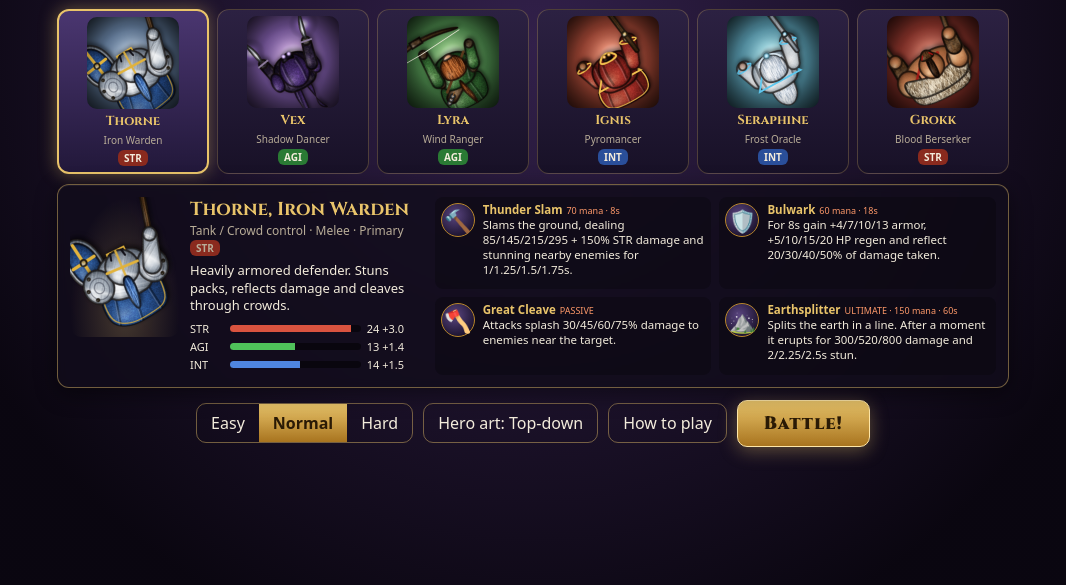
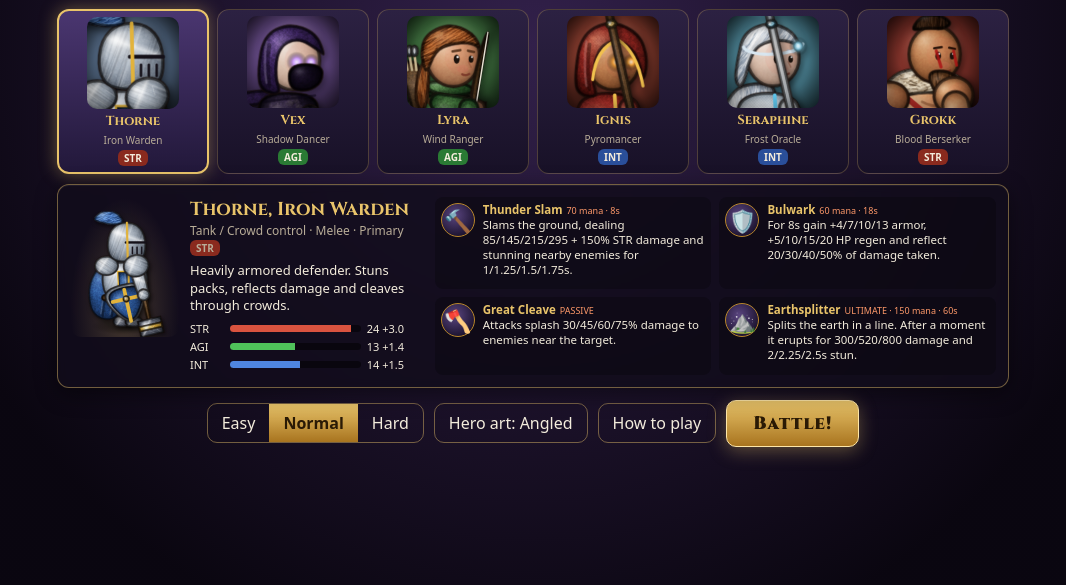
Before and after one commit to spitzky123-sys/Games, a plain HTML site: page herolines/index.html in a window 1280 px wide. Shown: the part 115-700 px from the top of the page, without its empty margins (107-1173 px from the left). Drawn offline with Linux system fonts and the light colour scheme; animation ran at ten frames a second.

Commit message:
Make angled hero art the default style
Co-Authored-By: Claude Opus 5.5 <noreply@anthropic.com>
Claude-Session: https://claude.ai/code/session_01QTrGir6XpXEtEqBhLUh5ha

```diff
--- a/herolines/index.html
+++ b/herolines/index.html
@@ -101,7 +101,7 @@
         <div class="seg" id="diffSeg">
           <button data-d="easy">Easy</button><button data-d="normal" class="on">Normal</button><button data-d="hard">Hard</button>
         </div>
-        <button id="btnStyle" class="ghost">Hero art: Top-down</button>
+        <button id="btnStyle" class="ghost">Hero art: Angled</button>
         <button id="btnHow" class="ghost">How to play</button>
         <button id="btnStart" class="big">Battle!</button>
       </div>
@@ -142,7 +142,7 @@
       <h2>Paused</h2>
       <button class="big" id="btnResume">Resume</button>
       <button id="btnSound">Sound: On</button>
-      <button id="btnStyle2">Hero art: Top-down</button>
+      <button id="btnStyle2">Hero art: Angled</button>
       <button id="btnQuit" class="ghost">Quit to menu</button>
     </div>
   </div>
--- a/herolines/js/heroangled.js
+++ b/herolines/js/heroangled.js
@@ -343,8 +343,8 @@ const HeroAngled = (() => {
 
 // Which hero art style is active ('top' = top-down painted, 'angled' = 3/4 view). Saved per device.
 const HeroStyle = (() => {
-  let style = 'top';
-  try { style = localStorage.getItem('lb_heroStyle') || 'top'; } catch (e) { /* ignore */ }
+  let style = 'angled';
+  try { style = localStorage.getItem('lb_heroStyle') || 'angled'; } catch (e) { /* ignore */ }
   return {
     get angled() { return style === 'angled'; },
     get name() { return style === 'angled' ? 'Angled' : 'Top-down'; },
--- a/herolines/sw.js
+++ b/herolines/sw.js
@@ -1,5 +1,5 @@
 // Offline cache (network-first so updates show up immediately when online)
-const CACHE = 'lanebreakers-v6';
+const CACHE = 'lanebreakers-v7';
 const ASSETS = ['./', './index.html', './css/style.css', './manifest.webmanifest',
   './js/data.js', './js/util.js', './js/game.js', './js/abilities.js', './js/ai.js',
   './js/art.js', './js/heroart.js', './js/heroangled.js', './js/render.js', './js/audio.js', './js/ui.js', './js/main.js',
```
